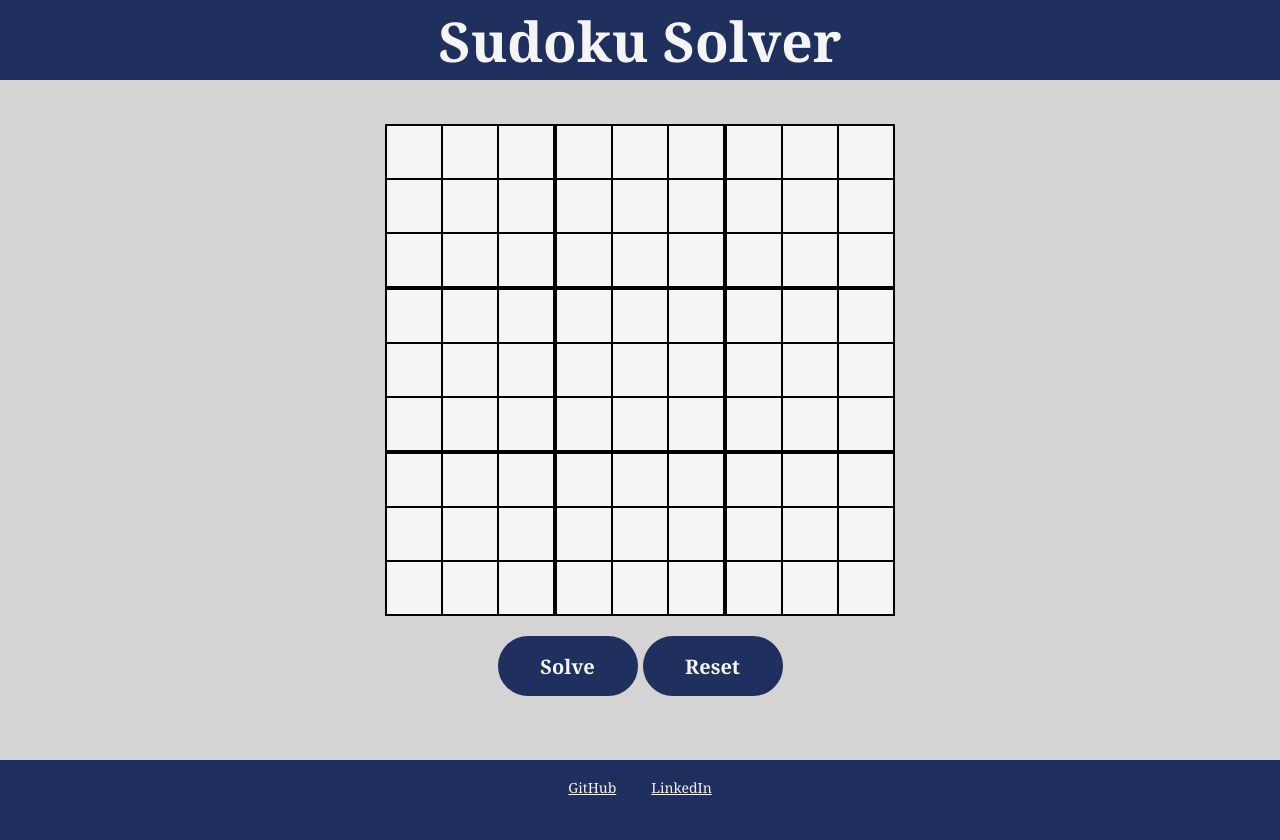
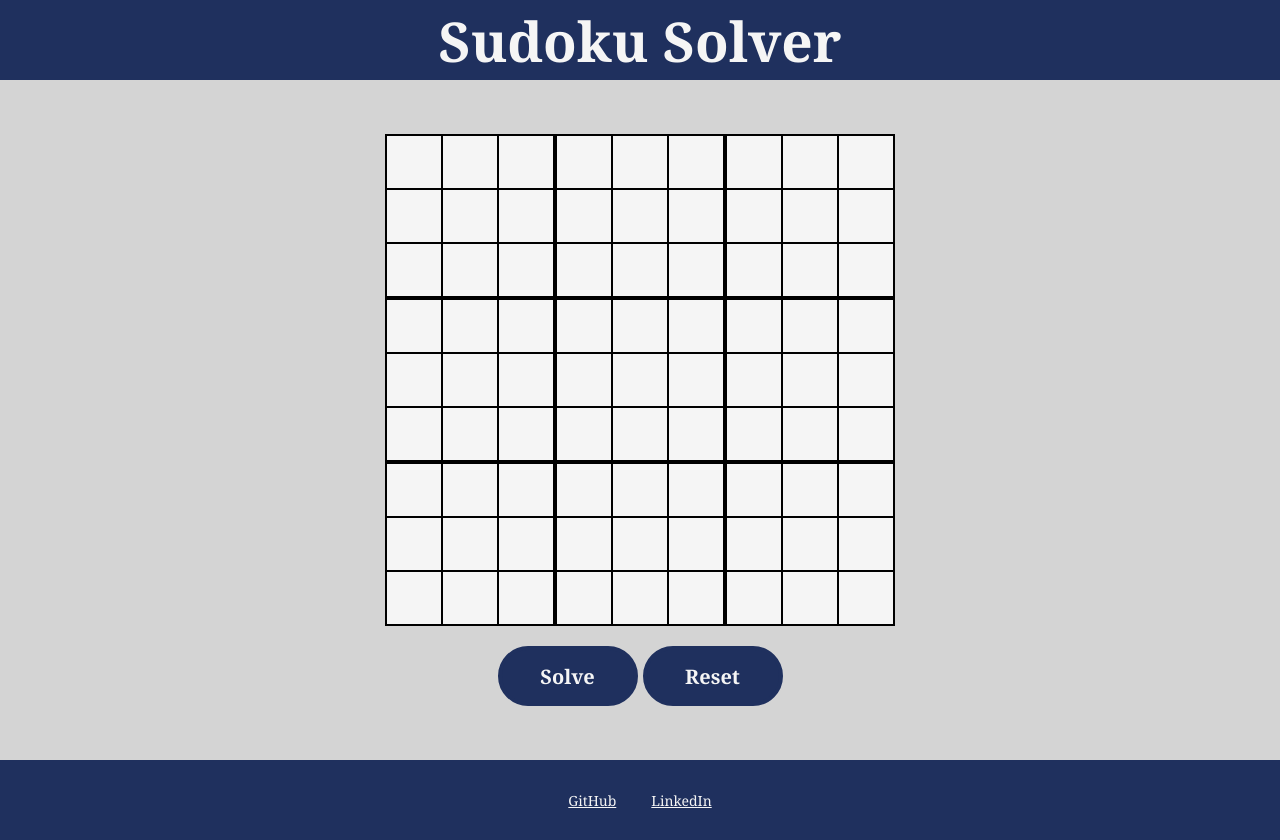
Before and after one commit to andrewdaunt/sudoku-solver, a React (Vite) app in the folder frontend/: page / in a window 1280 px wide. Built offline with nearby package versions, Linux system fonts and the light colour scheme.

Commit message:
Style changes

```diff
--- a/frontend/src/styles/SudokuSolver.module.css
+++ b/frontend/src/styles/SudokuSolver.module.css
@@ -47,7 +47,7 @@
     display: flex;
     justify-content: center;
     align-items: center;
-    margin: 20px 0;
+    margin-top: 20px;
     gap: 5px;
 }
 
@@ -70,7 +70,6 @@
     font-weight: bold;
 }
 
-
 .button:disabled{
     border: 1px solid #cccccc;
     background-color: #dddddd;
--- a/frontend/src/styles/app.css
+++ b/frontend/src/styles/app.css
@@ -12,13 +12,13 @@
     justify-content: center;
     background-color: rgb(212, 212, 212);
     height: 85vh;
-}
-
-.main{
+    overflow: scroll;
 }
 
 .footer{
-    display: block;
+    display: flex;
+    align-items: center;
+    justify-content: center;
     height: 10vh;
     background-color: #1F305E;
 }
```
